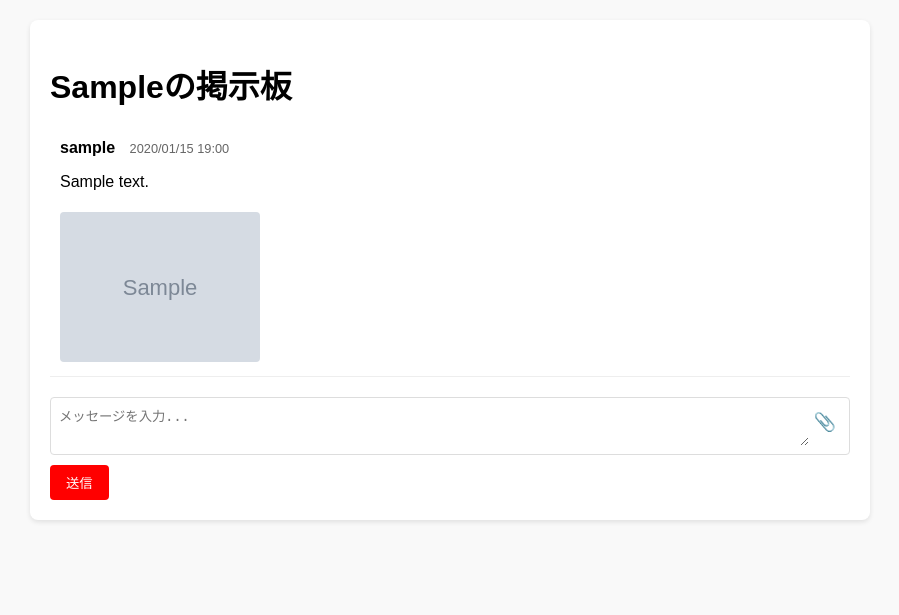
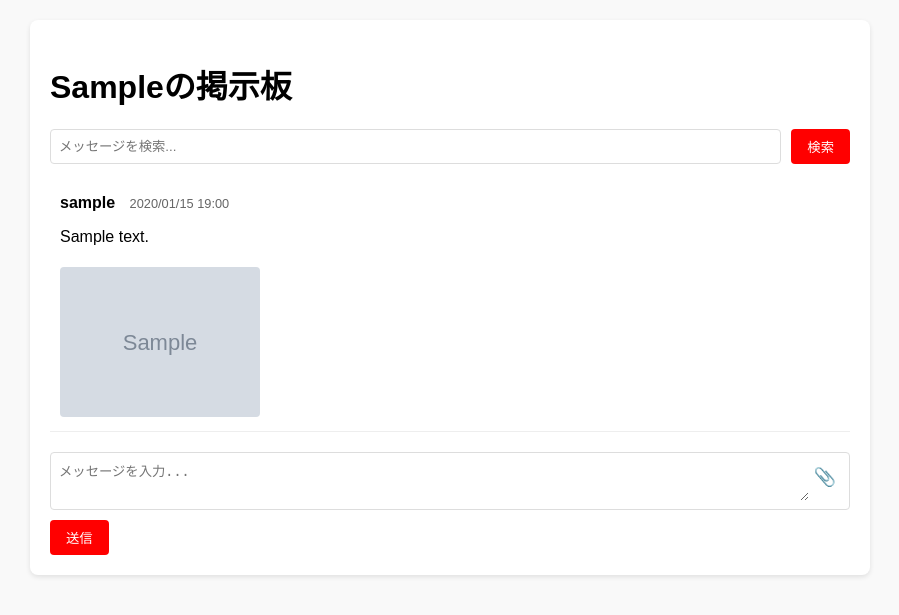
Before and after one commit to gamesdaanaa/search_project, a Django app: page /board/1/ in a window 1280 px wide. Shown: the part 60-675 px from the top of the page, without its empty margins (190-1089 px from the left). Run offline with Django 5.2, Linux system fonts and the light colour scheme; a user stored in the database is signed in; tables that the repository leaves empty hold one stand-in row (values such as "Sample post"); grey boxes marked "Sample" are stand-in pictures.

Commit message:
Assistant checkpoint: Add message search functionality to game board
Assistant generated file changes:
- gametube/views.py: Add message search functionality in board_detail
- gametube/templates/gametube/game_board.html: Add search form for messages, Add search form styles

---

User prompt:

掲示板メッセージのとこ、ヘッダーに検索バーあるからこの検索バーでコメント検索できるようにして。

```diff
--- a/gametube/templates/gametube/game_board.html
+++ b/gametube/templates/gametube/game_board.html
@@ -3,6 +3,11 @@
 {% block content %}
 <div class="board-container">
     <h1>{{ board.game }}の掲示板</h1>
+
+    <form method="get" class="search-form">
+        <input type="text" name="q" placeholder="メッセージを検索..." value="{{ query }}">
+        <button type="submit">検索</button>
+    </form>
 
     <div class="chat-messages">
         {% for message in messages %}
@@ -40,6 +45,28 @@
 </div>
 
 <style>
+.search-form {
+    margin: 20px 0;
+    display: flex;
+    gap: 10px;
+}
+
+.search-form input {
+    flex: 1;
+    padding: 8px;
+    border: 1px solid #ddd;
+    border-radius: 4px;
+}
+
+.search-form button {
+    background: #ff0000;
+    color: white;
+    border: none;
+    padding: 8px 16px;
+    border-radius: 4px;
+    cursor: pointer;
+}
+
 .board-container {
     max-width: 800px;
     margin: 20px auto;
--- a/gametube/views.py
+++ b/gametube/views.py
@@ -346,10 +346,15 @@ def board_detail(request, board_id):
                 message=message,
                 image=image
             )
-    messages = ChatMessage.objects.filter(board=board).order_by('-created_at')
+    query = request.GET.get('q', '')
+    messages = ChatMessage.objects.filter(board=board)
+    if query:
+        messages = messages.filter(message__icontains=query)
+    messages = messages.order_by('-created_at')
     return render(request, 'gametube/game_board.html', {
         'board': board,
-        'messages': messages
+        'messages': messages,
+        'query': query
     })
 
 @receiver(post_save, sender=Video)
```
